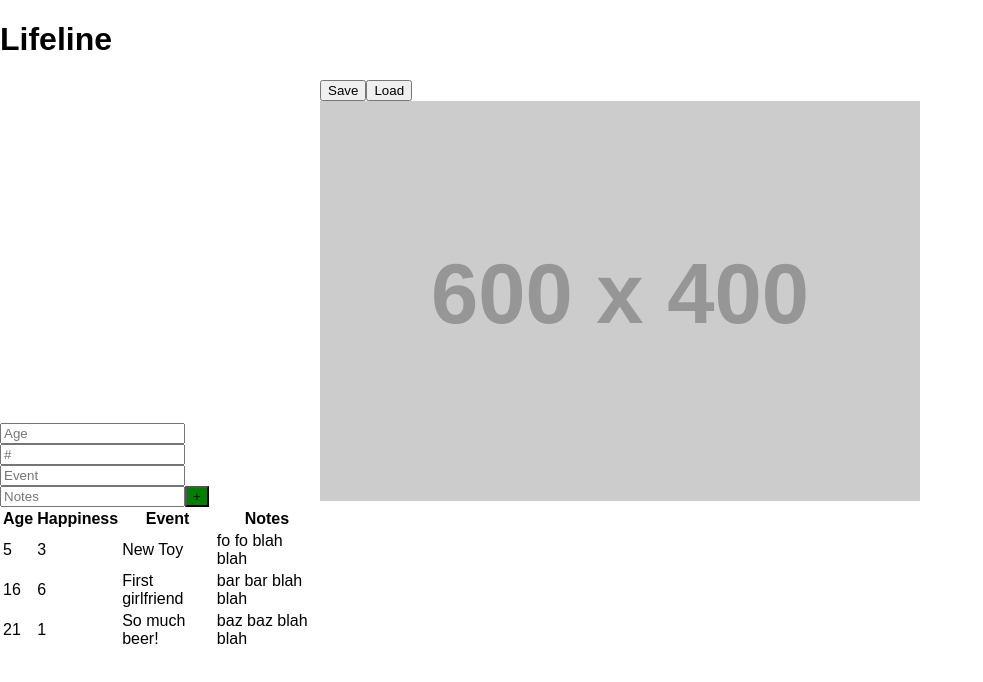
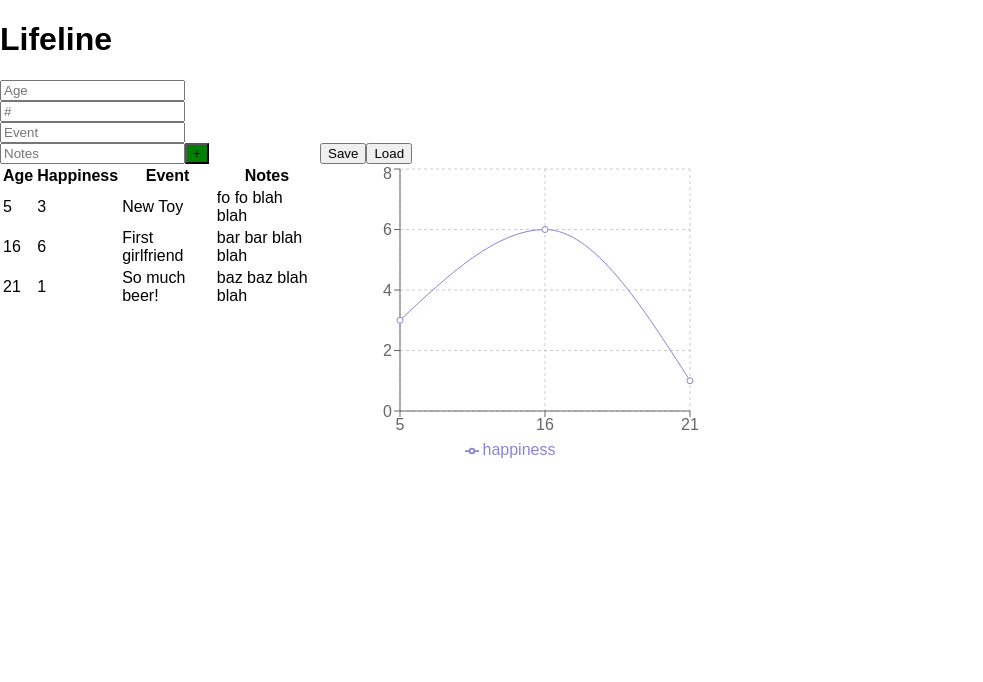
Before and after one commit to ezl/lifeline, a React (Create React App) app: page / in a window 1280 px wide. Shown: the top 682 px of the page, without its empty margins (0-983 px from the left). Built offline with nearby package versions, Linux system fonts and the light colour scheme.

Commit message:
get graph in there

```diff
--- a/src/App.js
+++ b/src/App.js
@@ -31,8 +31,7 @@ class App extends Component {
                 event: "So much beer!",
                 notes: "baz baz blah blah"
             }
-        ],
-        foo: 'blah blah blah'
+        ]
     };
 
     updateTable(entry) {
@@ -49,7 +48,7 @@ class App extends Component {
                 </div>
                 <div id='right'>
                     <SaveLoad />
-                    <Lifeline />
+                    <Lifeline data={this.state.data} />
                 </div>
             </div>
         );
--- a/src/components/Lifeline.js
+++ b/src/components/Lifeline.js
@@ -1,10 +1,21 @@
 import React, { Component } from 'react';
+import {LineChart, Line, XAxis, YAxis, CartesianGrid, Tooltip, Legend} from 'recharts';
+
+
 
 class Lifeline extends Component {
     render() {
         return (
             <div id='graph'>
-                <img src="http://via.placeholder.com/600x400" alt="it's a graph!"/>
+                <LineChart width={400} height={300} data={this.props.data}
+                    margin={{top: 5, right: 30, left: 20, bottom: 5}}>
+               <XAxis dataKey="age"/>
+               <YAxis/>
+               <CartesianGrid strokeDasharray="3 3"/>
+               <Tooltip/>
+               <Legend />
+               <Line type="monotone" dataKey="happiness" stroke="#8884d8" activeDot={{r: 8}}/>
+              </LineChart>
             </div>
         );
     }
```
